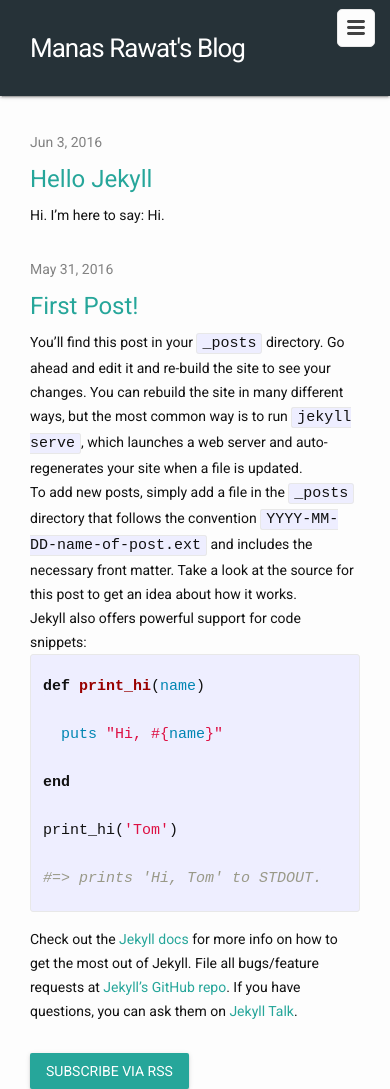
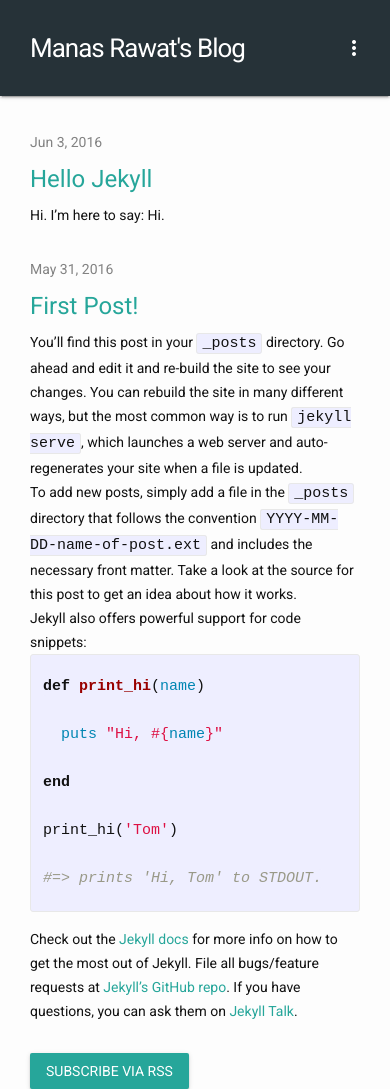
Before and after one commit to manasrawat/manasrawat.github.io, a Jekyll site: the page built from index.html, in a window 390 px wide and 1089 px high. Built offline with Jekyll 4.4.1, drawn with Linux system fonts in a browser that asks for light colours; nearby versions of some CDN libraries.

Commit message:
Mobile View

```diff
--- a/_includes/header.html
+++ b/_includes/header.html
@@ -7,15 +7,15 @@
 
     <nav class="site-nav">
 
-      <a href="#" class="menu-icon">
+      <!--<a href="#" class="menu-icon">
         <svg viewBox="0 0 18 15">
           <path fill="#424242" d="M18,1.484c0,0.82-0.665,1.484-1.484,1.484H1.484C0.665,2.969,0,2.304,0,1.484l0,0C0,0.665,0.665,0,1.484,0 h15.031C17.335,0,18,0.665,18,1.484L18,1.484z"/>
           <path fill="#424242" d="M18,7.516C18,8.335,17.335,9,16.516,9H1.484C0.665,9,0,8.335,0,7.516l0,0c0-0.82,0.665-1.484,1.484-1.484 h15.031C17.335,6.031,18,6.696,18,7.516L18,7.516z"/>
           <path fill="#424242" d="M18,13.516C18,14.335,17.335,15,16.516,15H1.484C0.665,15,0,14.335,0,13.516l0,0 c0-0.82,0.665-1.484,1.484-1.484h15.031C17.335,12.031,18,12.696,18,13.516L18,13.516z"/>
         </svg>
-      </a>
+      </a>-->
 
-      <div class="trigger">
+      <!--<div class="trigger">-->
 
 		<button id="menu" class="mdl-button mdl-js-button mdl-button--icon">
 			<i class="material-icons">more_vert</i>
@@ -40,7 +40,7 @@
 
 		</ul>
 
-      </div>
+      <!--</div>-->
 
     </nav>
 
--- a/css/styles.css
+++ b/css/styles.css
@@ -13,3 +13,12 @@ h1 { font-family: 'Roboto', sans-serif; color: #26a69a}
 a, a:hover, a:visited { color: #26a69a; text-decoration:none }
 h2 { margin: -6px 0 24px 0;}
 p {margin: 0;}
+
+.site-nav { float: right; line-height: 56px; }
+.site-nav .menu-icon { display: none; }
+.site-nav .page-link { color: #111; line-height: 1.5; }
+.site-nav .page-link:not(:last-child) { margin-right: 20px; }
+@media screen and (max-width: 600px) {
+.site-nav { position: absolute; top: 19px; right: 20px; background-color: #263238; border: none; border-radius: 0; text-align: right; }
+.mdl-menu__container { margin: 0 16px; }
+}
```
